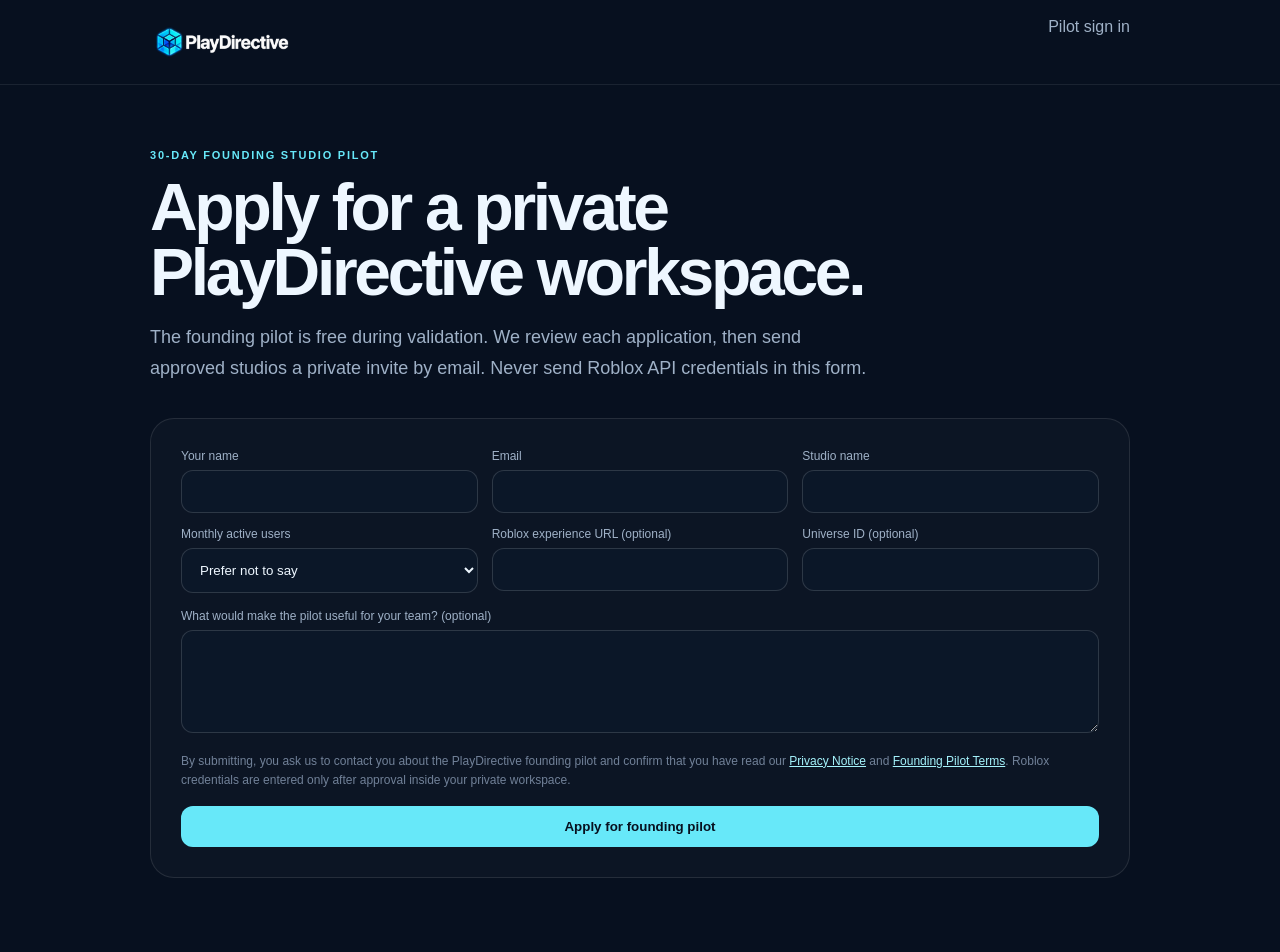
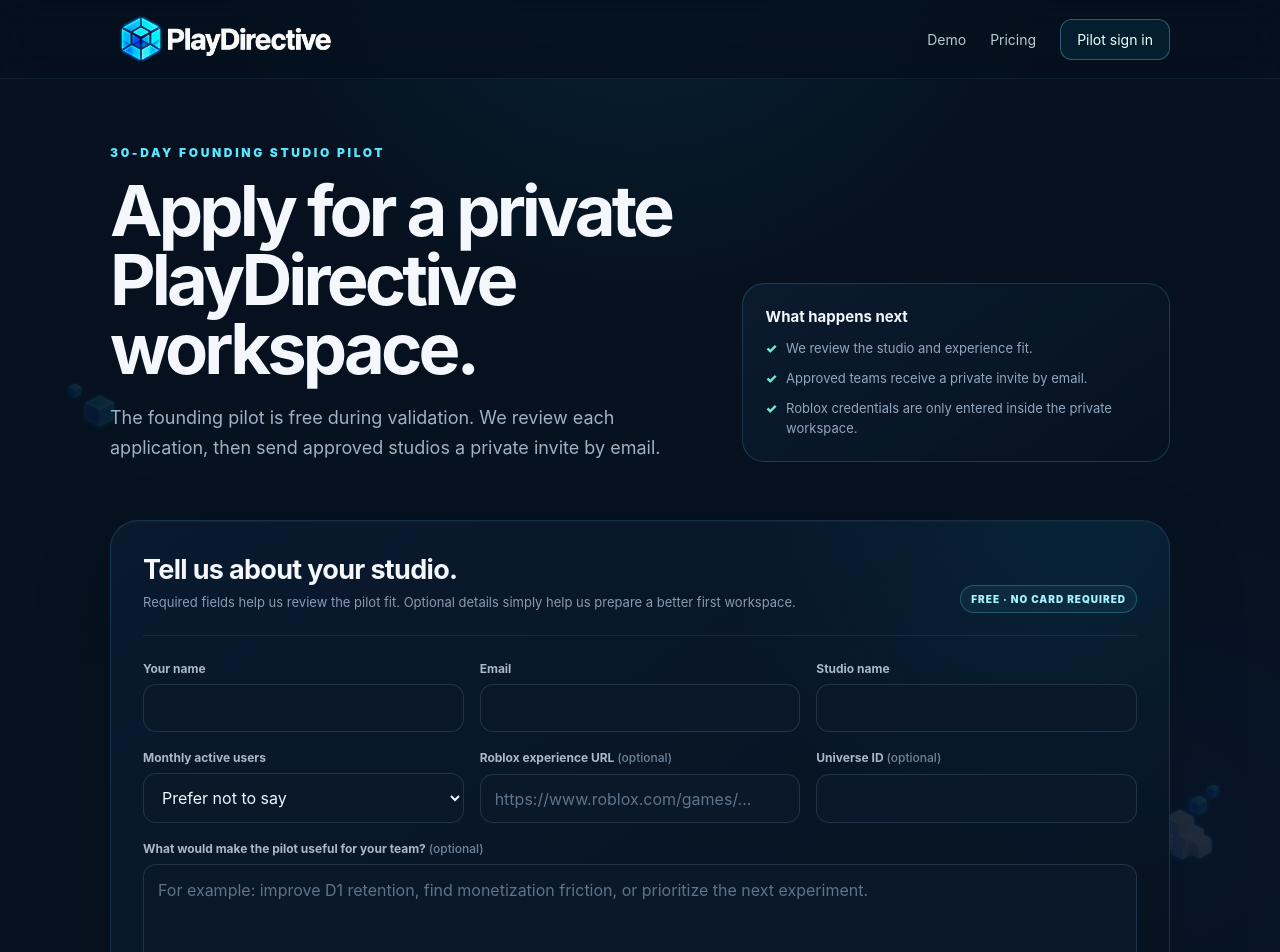
Before and after one commit to danielwauer-maker/roblox-decision-engine, a Next.js app in the folder apps/web/: page /apply in a window 1280 px wide. Shown: the top 952 px of the page. Built offline with nearby package versions, Linux system fonts and the light colour scheme.

Commit message:
polish: align founding pilot application with PlayDirective design system

```diff
--- a/apps/web/app/apply/page.tsx
+++ b/apps/web/app/apply/page.tsx
@@ -30,55 +30,146 @@ export default function ApplyPage() {
       referrer: document.referrer || null,
       landing_page: window.location.href,
     };
+
     const response = await fetch("/api/enrollment/apply", {
       method: "POST",
       headers: { "Content-Type": "application/json" },
       body: JSON.stringify(payload),
     });
     const body = await response.json().catch(() => ({}));
+
     if (!response.ok) {
       setError(body.detail ?? "Application could not be submitted.");
       setLoading(false);
       return;
     }
+
     event.currentTarget.reset();
     setStatus(body.message ?? "Application received. Check your email.");
     setLoading(false);
   }
 
-  const input = { width: "100%", boxSizing: "border-box" as const, border: "1px solid rgba(255,255,255,.14)", background: "#0b1728", color: "#eef7ff", borderRadius: 12, padding: "13px 14px", outline: "none" };
+  return (
+    <main className="apply-shell">
+      <style>{`
+        :root{color-scheme:dark}
+        html{scroll-behavior:smooth}
+        body{margin:0;background:#06101e}
+        .apply-shell{--cyan:#59e6ff;--muted:#93a9c2;--white:#f4f8fd;min-height:100vh;background:radial-gradient(circle at 50% -8%,rgba(0,202,255,.115),transparent 25%),radial-gradient(circle at 91% 55%,rgba(37,99,235,.045),transparent 28%),linear-gradient(180deg,#06101e,#071220 58%,#06101e);color:var(--white);font-family:Inter,ui-sans-serif,system-ui,-apple-system,BlinkMacSystemFont,"Segoe UI",sans-serif;position:relative;overflow:hidden}
+        .apply-shell *{box-sizing:border-box}.apply-shell a{color:inherit;text-decoration:none}.wrap{width:min(1060px,calc(100% - 40px));margin:0 auto;position:relative}
+        .header{position:sticky;top:0;z-index:30;background:rgba(6,16,30,.82);backdrop-filter:blur(18px);border-bottom:1px solid rgba(125,211,252,.08)}
+        .header-inner{height:78px;display:flex;align-items:center;justify-content:space-between}.brand-logo{width:230px;height:auto;display:block}.nav{display:flex;align-items:center;gap:24px;font-size:14px;color:#b9c9da}.nav a:hover{color:white}.nav-cta{padding:11px 16px;border:1px solid rgba(89,230,255,.34);border-radius:12px;background:rgba(24,211,246,.08);color:#efffff!important}
+        .hero{padding:66px 0 30px;display:grid;grid-template-columns:1.15fr .85fr;gap:52px;align-items:end}.eyebrow{font-size:12px;letter-spacing:.22em;text-transform:uppercase;font-weight:900;color:var(--cyan)}.hero h1{font-size:clamp(48px,5.5vw,72px);line-height:.98;letter-spacing:-.055em;margin:16px 0 20px;max-width:760px}.hero-copy{font-size:18px;line-height:1.65;color:#9fb1c7;max-width:720px;margin:0}.hero-note{border:1px solid rgba(89,230,255,.18);background:linear-gradient(145deg,rgba(12,30,50,.82),rgba(7,18,32,.92));border-radius:22px;padding:23px}.hero-note strong{display:block;font-size:15px;margin-bottom:12px}.hero-note ul{list-style:none;padding:0;margin:0;display:grid;gap:10px}.hero-note li{font-size:13px;line-height:1.55;color:#91a6bf;display:flex;gap:9px}.hero-note li:before{content:"✓";color:#70ebcf;font-weight:900}
+        .form-wrap{padding:28px 0 30px}.form-card{border:1px solid rgba(91,169,217,.19);background:radial-gradient(circle at 92% 0%,rgba(0,198,255,.075),transparent 31%),linear-gradient(145deg,rgba(10,27,47,.96),rgba(6,17,31,.985));border-radius:28px;padding:32px;box-shadow:0 28px 85px rgba(0,0,0,.14),inset 0 1px 0 rgba(255,255,255,.03)}.form-top{display:flex;align-items:flex-end;justify-content:space-between;gap:26px;margin-bottom:25px;padding-bottom:22px;border-bottom:1px solid rgba(132,173,205,.13)}.form-top h2{font-size:27px;letter-spacing:-.025em;margin:0 0 6px}.form-top p{color:#879bb3;margin:0;font-size:13px;line-height:1.6}.form-badge{font-size:10px;letter-spacing:.1em;text-transform:uppercase;font-weight:900;color:#a5f3fc;border:1px solid rgba(103,232,249,.26);background:rgba(103,232,249,.055);border-radius:999px;padding:7px 10px;white-space:nowrap}
+        .field-grid{display:grid;grid-template-columns:repeat(3,1fr);gap:18px 16px}.field{display:grid;gap:8px}.field.full{grid-column:1/-1}.field label{font-size:12px;font-weight:700;color:#a8b9cc}.optional{font-weight:500;color:#6f849b}.control{width:100%;border:1px solid rgba(126,162,194,.2);background:#0a1829;color:#eef7ff;border-radius:13px;padding:13px 14px;outline:none;font:inherit;transition:border-color .2s ease,box-shadow .2s ease,background .2s ease}.control:hover{border-color:rgba(126,190,225,.32)}.control:focus{border-color:rgba(89,230,255,.55);box-shadow:0 0 0 3px rgba(89,230,255,.08);background:#0b1b2e}.control::placeholder{color:#5f738a}.control option{background:#0a1829;color:#eef7ff}.textarea{min-height:128px;resize:vertical;line-height:1.55}
+        .form-footer{display:grid;gap:16px;margin-top:22px}.consent{font-size:12px;line-height:1.65;color:#718198}.consent a{color:#a5f3fc;text-decoration:underline;text-underline-offset:3px}.alert{border-radius:12px;padding:12px 14px;font-size:13px;border:1px solid}.alert.error{color:#fda4af;background:rgba(244,63,94,.065);border-color:rgba(244,63,94,.22)}.alert.success{color:#9af0bd;background:rgba(34,197,94,.055);border-color:rgba(34,197,94,.18)}.submit{border:0;border-radius:13px;min-height:52px;padding:0 20px;background:linear-gradient(135deg,#7af0ff,#31d4ed);color:#05121f;font-weight:900;font-size:14px;cursor:pointer;box-shadow:0 12px 34px rgba(46,216,239,.14);transition:.2s ease}.submit:hover:not(:disabled){transform:translateY(-2px)}.submit:disabled{opacity:.65;cursor:wait}
+        .trust-strip{margin:24px 0 72px;padding:26px 0;border-top:1px solid rgba(132,173,205,.14);border-bottom:1px solid rgba(132,173,205,.14);display:grid;grid-template-columns:repeat(3,1fr);gap:28px}.trust-item b{display:block;color:var(--cyan);font-size:11px;letter-spacing:.12em;text-transform:uppercase;margin-bottom:7px}.trust-item span{display:block;color:#8398b1;font-size:12px;line-height:1.55}
+        .footer{border-top:1px solid rgba(132,173,205,.12);background:rgba(4,12,23,.42)}.footer-inner{min-height:102px;display:flex;align-items:center;justify-content:space-between;gap:24px;color:#758aa1;font-size:12px}.footer-links{display:flex;gap:20px}.footer a:hover{color:#dfefff}
+        .deco{position:absolute;pointer-events:none;opacity:.1;filter:drop-shadow(0 12px 24px rgba(0,191,255,.12));z-index:0}.deco-1{width:78px;left:4%;top:24%}.deco-2{width:124px;right:3%;top:51%}.deco-3{width:52px;left:10%;top:78%}.apply-shell>header,.apply-shell>section,.apply-shell>footer{position:relative;z-index:1}
+        @media(max-width:920px){.hero{grid-template-columns:1fr;gap:24px;padding-top:50px}.field-grid{grid-template-columns:1fr 1fr}.hero-note{max-width:620px}.deco{opacity:.05}}
+        @media(max-width:560px){.wrap{width:calc(100% - 24px)}.header-inner{height:68px}.brand-logo{width:168px}.nav>a:not(.nav-cta){display:none}.nav-cta{font-size:12px;padding:10px 12px}.hero{padding:40px 0 20px}.hero h1{font-size:44px}.hero-copy{font-size:16px}.hero-note{padding:19px}.form-card{padding:21px 17px;border-radius:22px}.form-top{align-items:flex-start;flex-direction:column;margin-bottom:20px}.form-top h2{font-size:24px}.field-grid{grid-template-columns:1fr}.field.full{grid-column:auto}.trust-strip{grid-template-columns:1fr;gap:18px;margin-bottom:54px}.footer-inner{align-items:flex-start;flex-direction:column;justify-content:center;padding:26px 0}.footer-links{flex-wrap:wrap}.deco{display:none}}
+      `}</style>
 
-  return (
-    <main style={{ minHeight: "100vh", background: "#07101f", color: "#eef7ff", fontFamily: "Arial, sans-serif" }}>
-      <header style={{ borderBottom: "1px solid rgba(255,255,255,.08)" }}>
-        <div style={{ maxWidth: 980, margin: "0 auto", padding: "18px 22px", display: "flex", justifyContent: "space-between", gap: 16 }}>
-          <a href="/" style={{ color: "#eef7ff", textDecoration: "none", fontWeight: 900 }}>PlayDirective</a>
-          <a href="/app/login" style={{ color: "#9fb1c7", textDecoration: "none" }}>Pilot sign in</a>
+      <img className="deco deco-1" src="/brand/playdirective/deco-cubes.png" alt="" aria-hidden="true" />
+      <img className="deco deco-2" src="/brand/playdirective/deco-cloud.png" alt="" aria-hidden="true" />
+      <img className="deco deco-3" src="/brand/playdirective/deco-cubes2.png" alt="" aria-hidden="true" />
+
+      <header className="header">
+        <div className="wrap header-inner">
+          <a href="/" aria-label="PlayDirective home"><img className="brand-logo" src="/brand/playdirective/logo.png" alt="PlayDirective" /></a>
+          <nav className="nav" aria-label="Primary navigation">
+            <a href="/demo">Demo</a>
+            <a href="/pricing">Pricing</a>
+            <a className="nav-cta" href="/app/login">Pilot sign in</a>
+          </nav>
         </div>
       </header>
-      <section style={{ maxWidth: 980, margin: "0 auto", padding: "64px 22px 90px" }}>
-        <div style={{ maxWidth: 720 }}>
-          <div style={{ color: "#67e8f9", fontSize: 11, fontWeight: 800, letterSpacing: ".16em", textTransform: "uppercase" }}>30-day founding studio pilot</div>
-          <h1 style={{ margin: "14px 0 0", fontSize: "clamp(42px,8vw,66px)", lineHeight: .98, letterSpacing: "-.05em" }}>Apply for a private PlayDirective workspace.</h1>
-          <p style={{ color: "#9fb1c7", fontSize: 18, lineHeight: 1.7 }}>The founding pilot is free during validation. We review each application, then send approved studios a private invite by email. Never send Roblox API credentials in this form.</p>
+
+      <section className="hero wrap">
+        <div>
+          <div className="eyebrow">30-day founding studio pilot</div>
+          <h1>Apply for a private PlayDirective workspace.</h1>
+          <p className="hero-copy">The founding pilot is free during validation. We review each application, then send approved studios a private invite by email.</p>
         </div>
+        <aside className="hero-note" aria-label="Pilot application notes">
+          <strong>What happens next</strong>
+          <ul>
+            <li>We review the studio and experience fit.</li>
+            <li>Approved teams receive a private invite by email.</li>
+            <li>Roblox credentials are only entered inside the private workspace.</li>
+          </ul>
+        </aside>
+      </section>
 
-        <form onSubmit={submit} style={{ marginTop: 34, border: "1px solid rgba(255,255,255,.1)", borderRadius: 24, padding: "clamp(20px,5vw,30px)", background: "rgba(255,255,255,.025)", display: "grid", gap: 16 }}>
-          <div style={{ display: "grid", gridTemplateColumns: "repeat(auto-fit,minmax(240px,1fr))", gap: 14 }}>
-            <label style={{ color: "#9fb1c7", fontSize: 12 }}>Your name<input name="contact_name" required minLength={2} maxLength={160} style={{ ...input, marginTop: 7 }} /></label>
-            <label style={{ color: "#9fb1c7", fontSize: 12 }}>Email<input name="email" required type="email" maxLength={254} style={{ ...input, marginTop: 7 }} /></label>
-            <label style={{ color: "#9fb1c7", fontSize: 12 }}>Studio name<input name="studio_name" required minLength={2} maxLength={160} style={{ ...input, marginTop: 7 }} /></label>
-            <label style={{ color: "#9fb1c7", fontSize: 12 }}>Monthly active users<select name="monthly_active_users" defaultValue="" style={{ ...input, marginTop: 7 }}><option value="">Prefer not to say</option><option value="pre-launch">Pre-launch</option><option value="under-1k">Under 1k</option><option value="1k-10k">1k–10k</option><option value="10k-100k">10k–100k</option><option value="100k+">100k+</option></select></label>
-            <label style={{ color: "#9fb1c7", fontSize: 12 }}>Roblox experience URL (optional)<input name="experience_url" type="url" maxLength={500} style={{ ...input, marginTop: 7 }} /></label>
-            <label style={{ color: "#9fb1c7", fontSize: 12 }}>Universe ID (optional)<input name="universe_id" inputMode="numeric" pattern="[0-9]*" maxLength={64} style={{ ...input, marginTop: 7 }} /></label>
+      <section className="form-wrap wrap">
+        <form className="form-card" onSubmit={submit}>
+          <div className="form-top">
+            <div>
+              <h2>Tell us about your studio.</h2>
+              <p>Required fields help us review the pilot fit. Optional details simply help us prepare a better first workspace.</p>
+            </div>
+            <div className="form-badge">Free · no card required</div>
           </div>
-          <label style={{ color: "#9fb1c7", fontSize: 12 }}>What would make the pilot useful for your team? (optional)<textarea name="message" maxLength={3000} rows={5} style={{ ...input, marginTop: 7, resize: "vertical" }} /></label>
-          <div style={{ color: "#718198", fontSize: 12, lineHeight: 1.6 }}>By submitting, you ask us to contact you about the PlayDirective founding pilot and confirm that you have read our <a href="/privacy" style={{ color: "#a5f3fc" }}>Privacy Notice</a> and <a href="/terms" style={{ color: "#a5f3fc" }}>Founding Pilot Terms</a>. Roblox credentials are entered only after approval inside your private workspace.</div>
-          {error && <div style={{ color: "#fb7185", fontSize: 13 }}>{error}</div>}
-          {status && <div style={{ color: "#86efac", fontSize: 13 }}>{status}</div>}
-          <button disabled={loading} style={{ background: "#67e8f9", color: "#07101f", border: 0, borderRadius: 12, padding: "13px 16px", fontWeight: 900, cursor: "pointer" }}>{loading ? "Submitting…" : "Apply for founding pilot"}</button>
+
+          <div className="field-grid">
+            <div className="field">
+              <label htmlFor="contact_name">Your name</label>
+              <input id="contact_name" className="control" name="contact_name" required minLength={2} maxLength={160} autoComplete="name" />
+            </div>
+            <div className="field">
+              <label htmlFor="email">Email</label>
+              <input id="email" className="control" name="email" required type="email" maxLength={254} autoComplete="email" />
+            </div>
+            <div className="field">
+              <label htmlFor="studio_name">Studio name</label>
+              <input id="studio_name" className="control" name="studio_name" required minLength={2} maxLength={160} autoComplete="organization" />
+            </div>
+            <div className="field">
+              <label htmlFor="monthly_active_users">Monthly active users</label>
+              <select id="monthly_active_users" className="control" name="monthly_active_users" defaultValue="">
+                <option value="">Prefer not to say</option>
+                <option value="pre-launch">Pre-launch</option>
+                <option value="under-1k">Under 1k</option>
+                <option value="1k-10k">1k–10k</option>
+                <option value="10k-100k">10k–100k</option>
+                <option value="100k+">100k+</option>
+              </select>
+            </div>
+            <div className="field">
+              <label htmlFor="experience_url">Roblox experience URL <span className="optional">(optional)</span></label>
+              <input id="experience_url" className="control" name="experience_url" type="url" maxLength={500} placeholder="https://www.roblox.com/games/..." />
+            </div>
+            <div className="field">
+              <label htmlFor="universe_id">Universe ID <span className="optional">(optional)</span></label>
+              <input id="universe_id" className="control" name="universe_id" inputMode="numeric" pattern="[0-9]*" maxLength={64} />
+            </div>
+            <div className="field full">
+              <label htmlFor="message">What would make the pilot useful for your team? <span className="optional">(optional)</span></label>
+              <textarea id="message" className="control textarea" name="message" maxLength={3000} rows={5} placeholder="For example: improve D1 retention, find monetization friction, or prioritize the next experiment." />
+            </div>
+          </div>
+
+          <div className="form-footer">
+            <div className="consent">By submitting, you ask us to contact you about the PlayDirective founding pilot and confirm that you have read our <a href="/privacy">Privacy Notice</a> and <a href="/terms">Founding Pilot Terms</a>. Never send Roblox API credentials in this form.</div>
+            {error && <div className="alert error" role="alert">{error}</div>}
+            {status && <div className="alert success" role="status">{status}</div>}
+            <button className="submit" disabled={loading}>{loading ? "Submitting…" : "Apply for founding pilot →"}</button>
+          </div>
         </form>
       </section>
+
+      <section className="wrap trust-strip" aria-label="Pilot trust information">
+        <div className="trust-item"><b>Read-only</b><span>No publishing access is required for the founding workflow.</span></div>
+        <div className="trust-item"><b>Private</b><span>Approved studios receive an isolated private workspace.</span></div>
+        <div className="trust-item"><b>No auto-conversion</b><span>The free pilot never turns into a paid subscription automatically.</span></div>
+      </section>
+
+      <footer className="footer">
+        <div className="wrap footer-inner">
+          <span>PlayDirective · Early Access</span>
+          <div className="footer-links"><a href="/privacy">Privacy</a><a href="/terms">Terms</a><a href="/legal">Legal notice</a></div>
+        </div>
+      </footer>
     </main>
   );
 }
```
